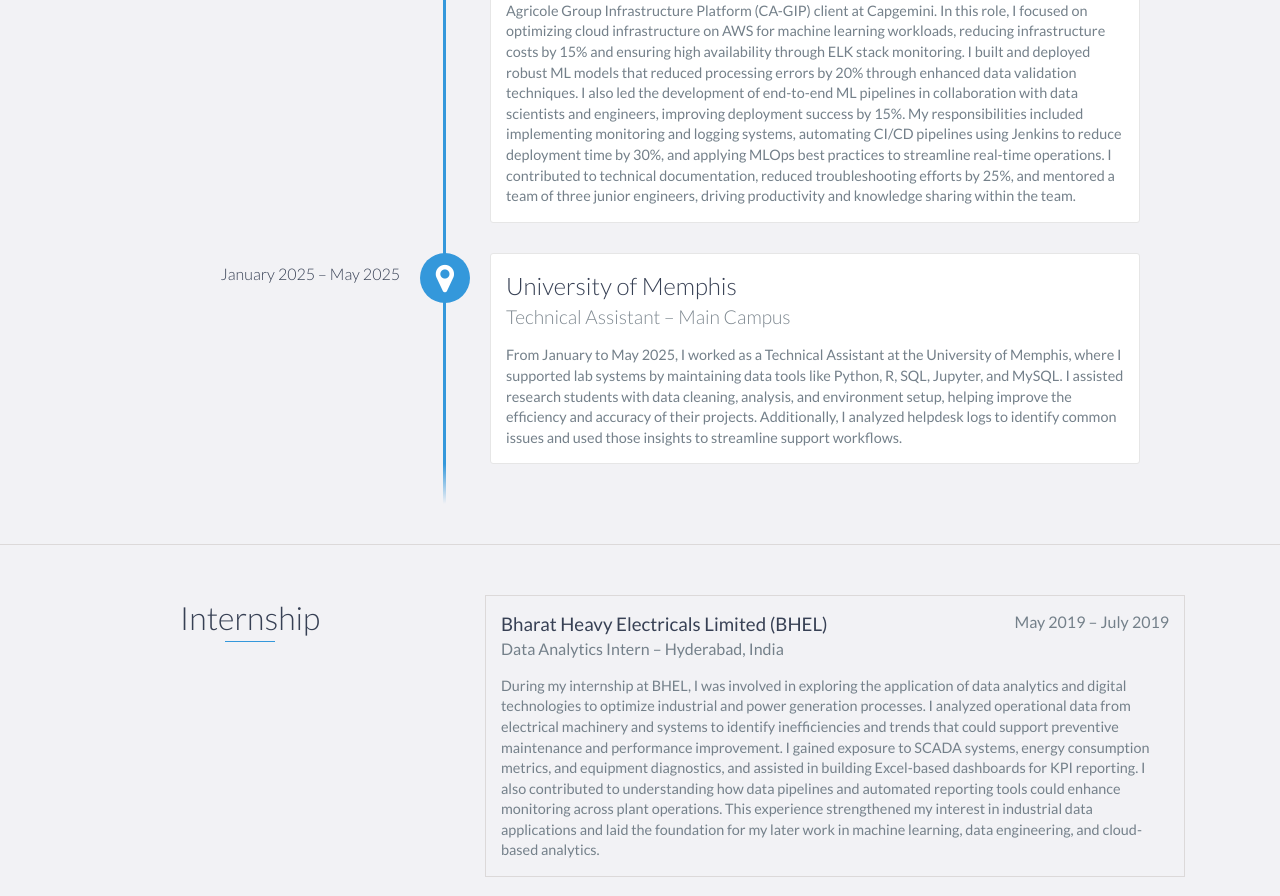
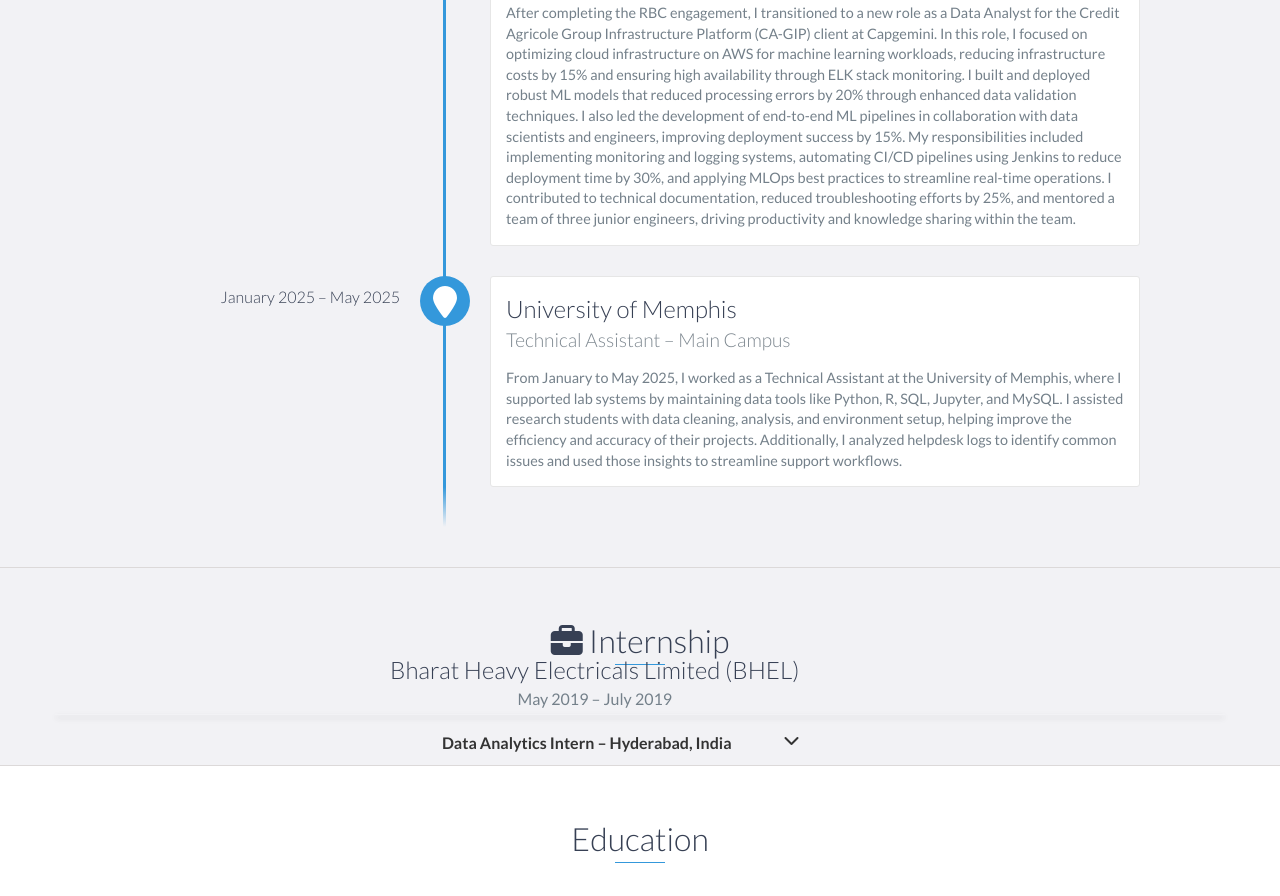
Before and after one commit to sudheer-immaneni/sudheer-immaneni.github.io, a website: page index.html in a window 1280 px wide. Shown: the part 1904-2800 px from the top of the page. Drawn offline with nearby package versions, Linux system fonts and the light colour scheme.

Commit message:
Update index.html

```diff
--- a/index.html
+++ b/index.html
@@ -9,7 +9,8 @@
 	<link rel="shortcut icon" href="favicon.ico" type="image/x-icon">
 	<link rel="icon" href="favicon.ico" type="image/x-icon">
     <link href="https://fonts.googleapis.com/css?family=Lato:300,400,700,900" rel="stylesheet">
-    <link rel="stylesheet" href="libs/font-awesome/css/font-awesome.min.css">
+    <!--> <link rel="stylesheet" href="libs/font-awesome/css/font-awesome.min.css"> -->
+    <link rel="stylesheet" href="https://cdnjs.cloudflare.com/ajax/libs/font-awesome/6.4.0/css/all.min.css">
     <link href="css/bootstrap.min.css" rel="stylesheet">
     <link href="css/styles.css" rel="stylesheet">
 </head>
@@ -116,8 +117,30 @@
         </div>
     </div>
     <!-- End #experience -->
+<!-- Internship Section -->
+<div id="internship" class="background-alt">
+    <h2 class="heading"><i class="fas fa-briefcase"></i> Internship</h2>
+    <div class="container">
+        <div class="row">
+            <div class="col-md-12 shadow-large">
+                <div class="project-info" style="padding: 20px;">
+                    <div class="internship-header" onclick="toggleInternshipDetails()" style="cursor: pointer;">
+                        <h3 style="margin: 0;">Bharat Heavy Electricals Limited (BHEL)</h3>
+                        <span style="color:#74808a;">May 2019 – July 2019</span>
+                        <h4>Data Analytics Intern – Hyderabad, India <i id="internship-icon" class="fas fa-chevron-down" style="float:right;"></i></h4>
+                    </div>
+                    <div id="internship-details" style="display: none;">
+                        <p>
+                            During my internship at BHEL, I was involved in exploring the application of data analytics and digital technologies to optimize industrial and power generation processes. I analyzed operational data from electrical machinery and systems to identify inefficiencies and trends that could support preventive maintenance and performance improvement. I gained exposure to SCADA systems, energy consumption metrics, and equipment diagnostics, and assisted in building Excel-based dashboards for KPI reporting. I also contributed to understanding how data pipelines and automated reporting tools could enhance monitoring across plant operations. This experience strengthened my interest in industrial data applications and laid the foundation for my later work in machine learning, data engineering, and cloud-based analytics.
+                        </p>
+                    </div>
+                </div>
+            </div>
+        </div>
+    </div>
+</div>
 
-	<!-- Start #internship -->
+	<!-- Start #internship
 <div id="internship" class="background-alt">
     <div class="container">
         <div class="row">
@@ -136,7 +159,7 @@
             </div>
         </div>
     </div>
-</div>
+</div> -->
 <!-- End #internship -->
 
     <div id="education">
```
